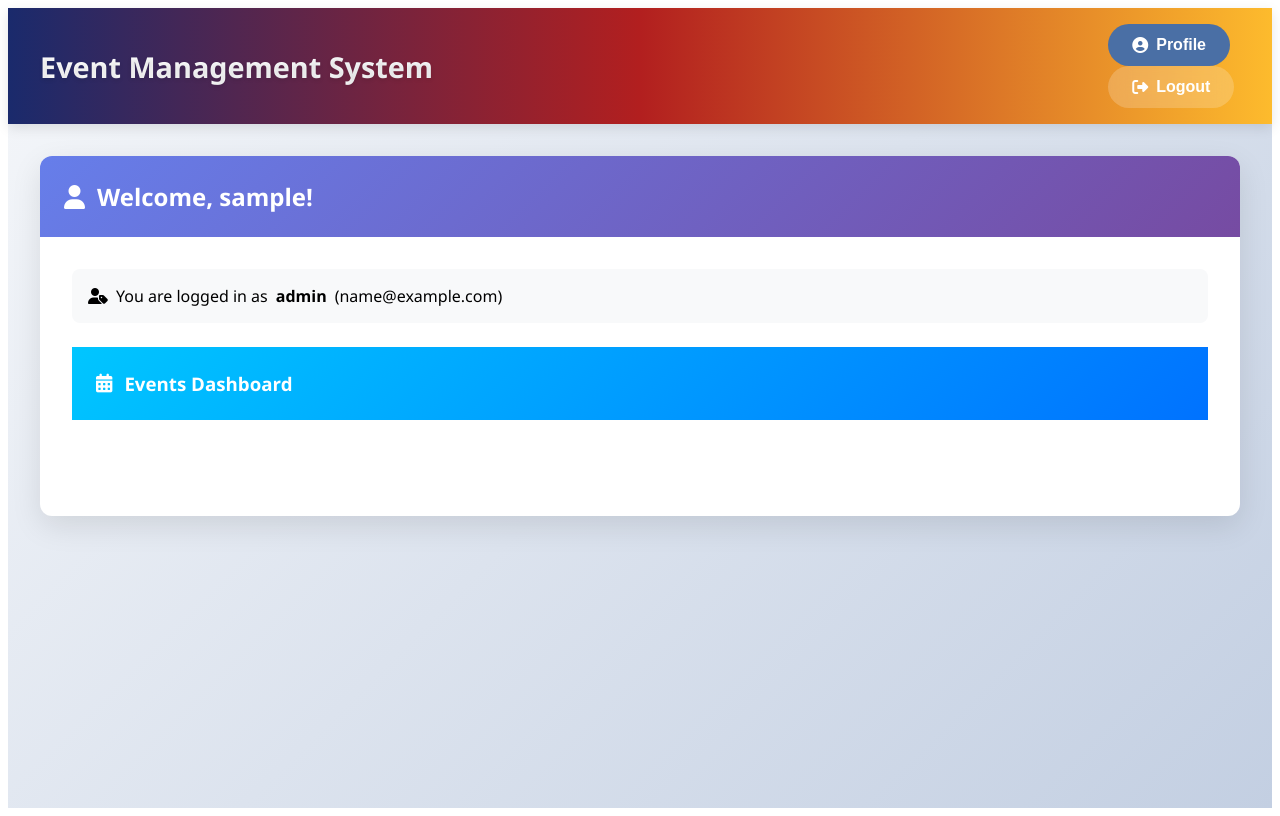
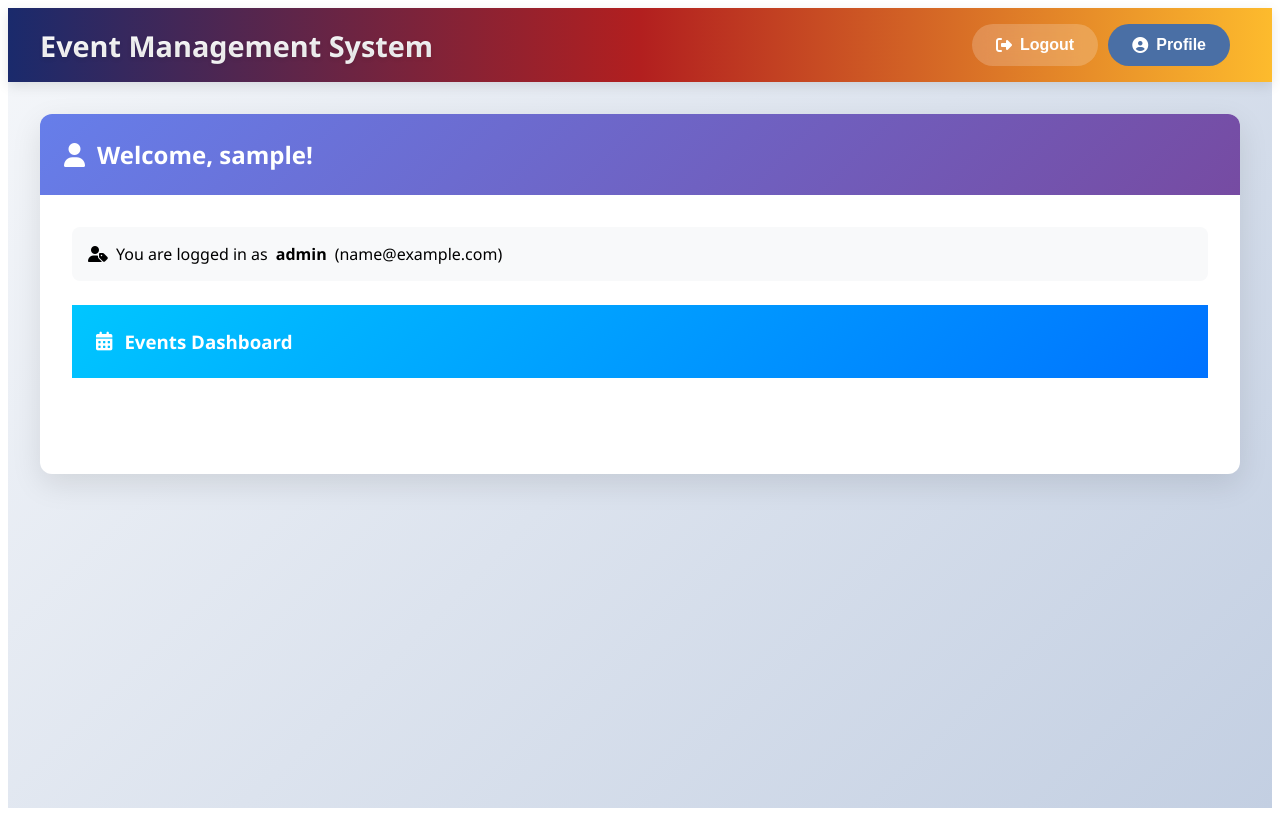
Before and after one commit to sameermohammad33/event-managment, an Angular app: page /home in a window 1280 px wide. Built offline with nearby package versions, Linux system fonts and the light colour scheme; sample sign-in values are in the browser's storage.

Commit message:
Update home.component.css

```diff
--- a/src/app/components/home/home.component.css
+++ b/src/app/components/home/home.component.css
@@ -16,6 +16,12 @@
     justify-content: space-between;
     align-items: center;
     box-shadow: 0 4px 12px rgba(0, 0, 0, 0.1);
+  }
+
+  .navbar-links {
+    display: flex;
+    gap: 10px;
+    align-items: center;
   }
 
   .navbar-brand h1 {
@@ -43,6 +49,14 @@
     background-color: rgba(255, 255, 255, 0.2);
     color: white;
     backdrop-filter: blur(10px);
+  }
+
+  .profile-button {
+    order: 1;
+  }
+
+  .logout-button {
+    order: 2;
   }
 
   .nav-button:hover {
@@ -172,6 +186,7 @@
     align-items: center;
     gap: 0.5rem;
     font-size: 1rem;
+    padding: 1%;
   }
 
   .create-button {
@@ -192,6 +207,7 @@
   .delete-button {
     background: linear-gradient(135deg, #ff416c 0%, #ff4b2b 100%);
     color: white;
+    margin-left:  3px;
   }
 
   .edit-button {
@@ -231,7 +247,7 @@
   .events-grid {
     display: grid;
     grid-template-columns: repeat(auto-fill, minmax(350px, 1fr));
-    gap: 1.5rem;
+    gap: 1rem;
     margin-top: 1.5rem;
   }
 
@@ -239,10 +255,11 @@
     height: 100%;
     display: flex;
     flex-direction: column;
-    border-radius: 12px;
+    border-radius: 6px;
     overflow: hidden;
     box-shadow: 0 5px 15px rgba(0, 0, 0, 0.1);
     transition: transform 0.3s ease;
+    padding: 1%;
   }
 
   .event-card .card:hover {
```
